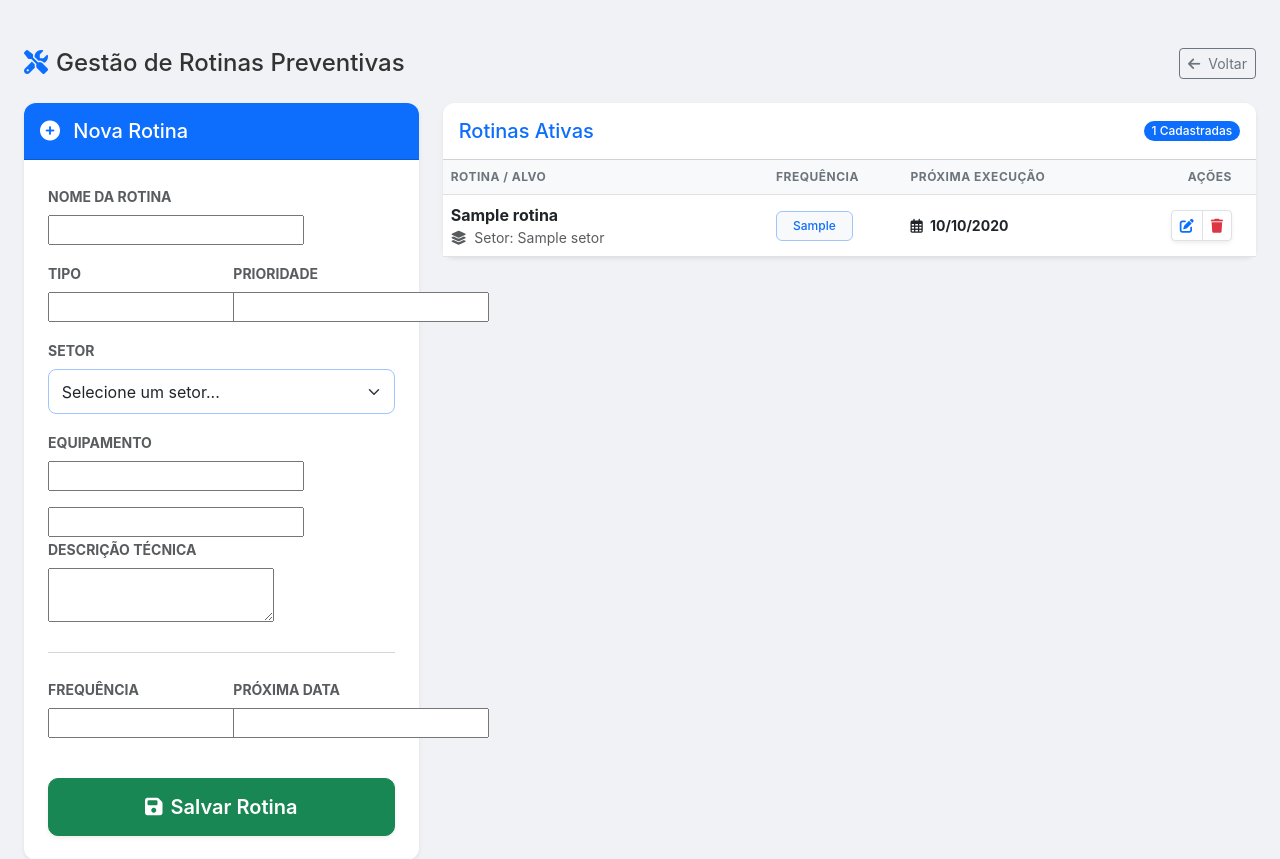
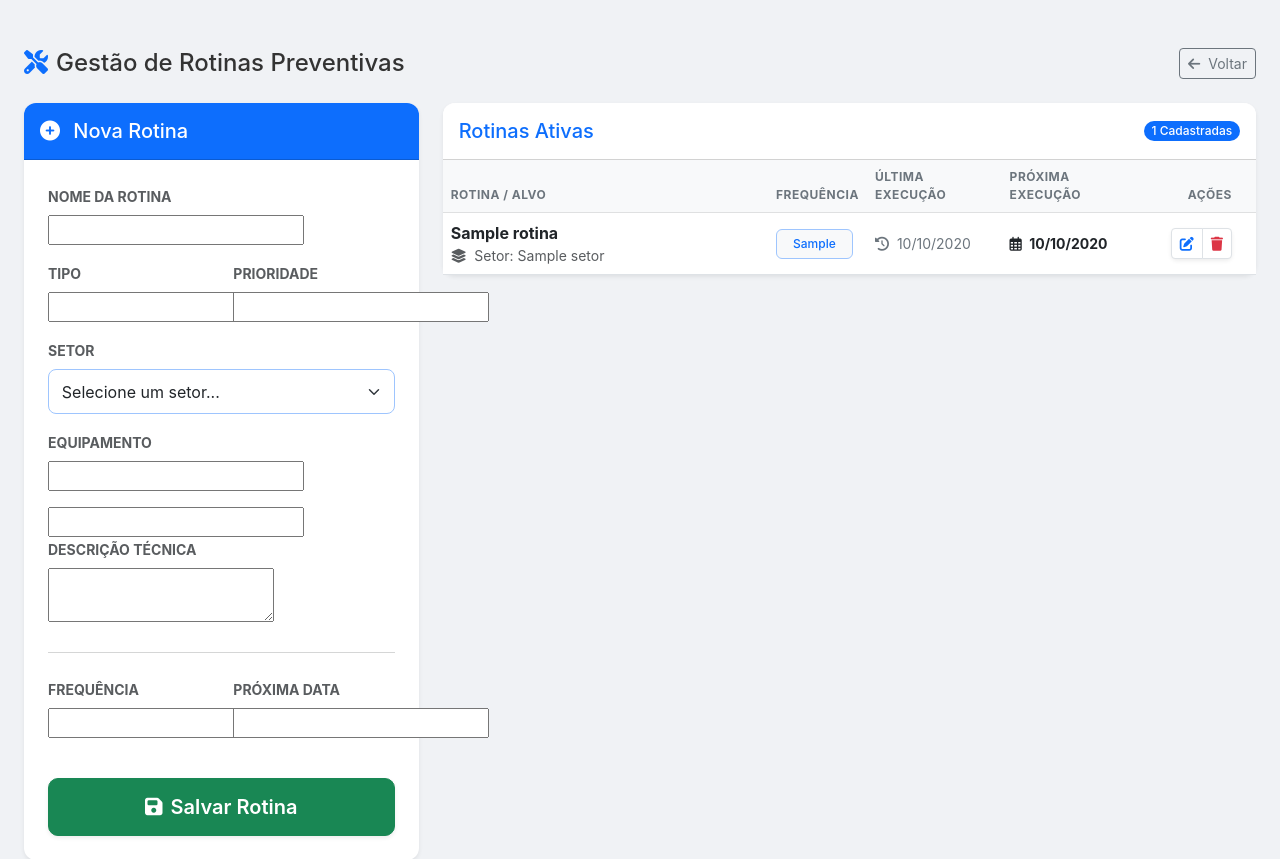
Before and after one commit to Luannz/Sistema_Manutencao, a Django app: template manutencao/templates/manutencao/gerenciar_rotinas.html in a window 1280 px wide. Shown: the top 859 px of the page. Run offline with Django 5.2, Linux system fonts and the light colour scheme; the template is opened without the code that fills it: most values are stand-ins (such as "Sample title", 1, 10 or a date in 2020); form fields are guessed from the names that the template uses; some libraries are stand-ins or nearby versions.

Commit message:
ajustando a página de rotinas antes de liberar o acesso a ela

```diff
--- a/manutencao/templates/manutencao/gerenciar_rotinas.html
+++ b/manutencao/templates/manutencao/gerenciar_rotinas.html
@@ -108,6 +108,7 @@
                             <tr>
                                 <th style="width: 40%">Rotina / Alvo</th>
                                 <th>Frequência</th>
+                                <th>Última Execução</th>
                                 <th>Próxima Execução</th>
                                 <th class="text-end px-4">Ações</th>
                             </tr>
@@ -131,6 +132,16 @@
                                     </span>
                                 </td>
                                 <td>
+                                    <div class="small text-secondary">
+                                        <i class="fas fa-history me-1"></i>
+                                        {% if rotina.ultima_execucao %}
+                                            {{ rotina.ultima_execucao|date:"d/m/Y" }}
+                                        {% else %}
+                                            <span class="text-muted italic">Nunca executada</span>
+                                        {% endif %}
+                                    </div>
+                                </td>
+                                <td>
                                     <div class="small fw-bold {% if rotina.proxima_execucao <= hoje %}text-danger{% else %}text-dark{% endif %}">
                                         <i class="far fa-calendar-alt me-1"></i> {{ rotina.proxima_execucao|date:"d/m/Y" }}
                                     </div>
@@ -147,7 +158,7 @@
                                 </td>
                             </tr>
                             {% empty %}
-                            <tr><td colspan="4" class="text-center py-5 text-muted">Nenhuma rotina cadastrada.</td></tr>
+                            <tr><td colspan="5" class="text-center py-5 text-muted">Nenhuma rotina cadastrada.</td></tr>
                             {% endfor %}
                         </tbody>
                     </table>
```
